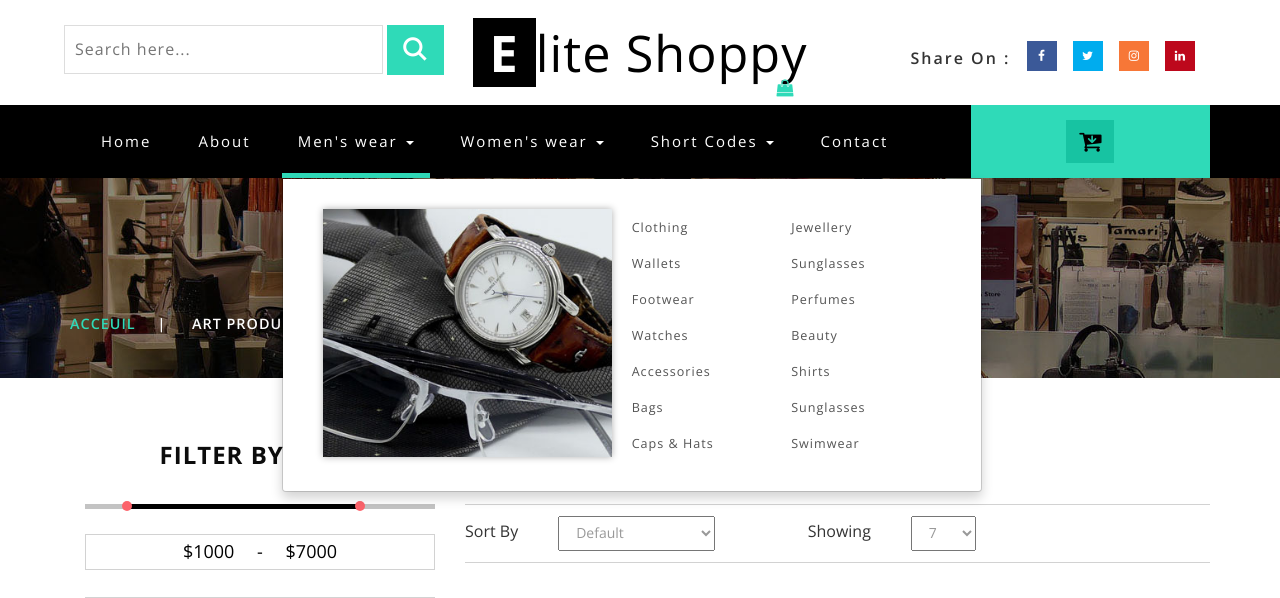
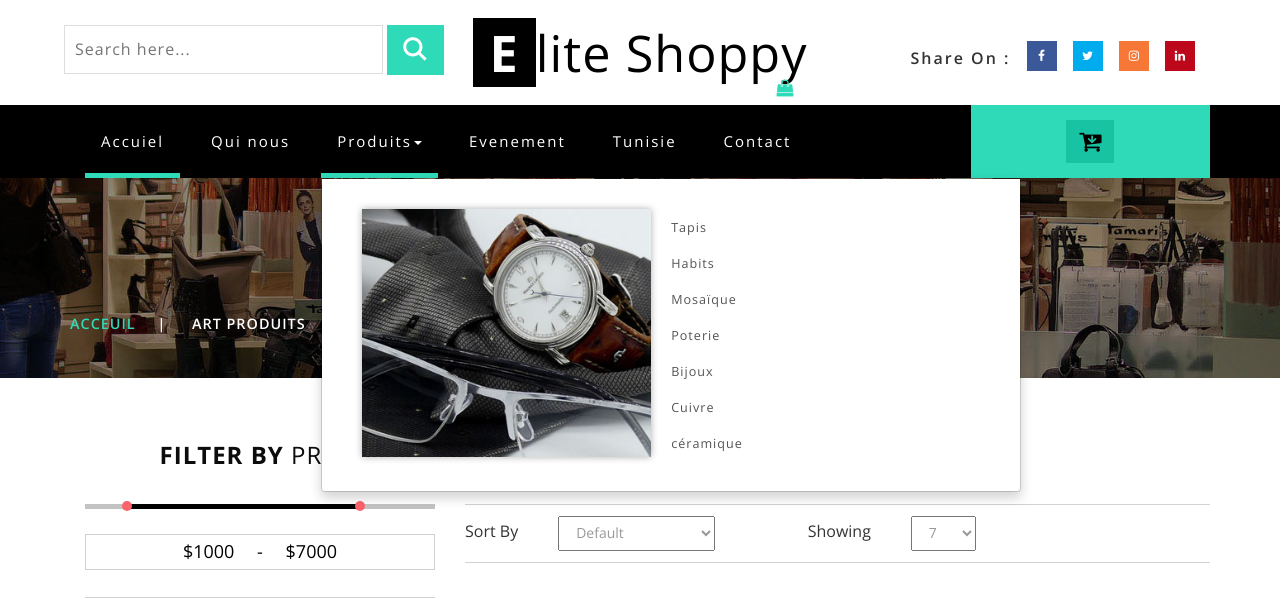
Before and after one commit to firchatn/ArtTourisme-Django-Website, a Django app: page /produits in a window 1280 px wide, after a click on "Produits". Shown: the part 33-631 px from the top of the page. Run offline with Django 3.2, Linux system fonts and the light colour scheme; data comes from the database, SQL or seed files in the repository; both versions use the stored data as it was after the commit; some libraries are stand-ins or nearby versions.

Commit message:
update url

```diff
--- a/art/templates/produit.html
+++ b/art/templates/produit.html
@@ -89,10 +89,10 @@ Smartphone Compatible web template, free webdesigns for Nokia, Samsung, LG, Sony
 						  <!-- Collect the nav links, forms, and other content for toggling -->
 						  <div class="collapse navbar-collapse menu--shylock" id="bs-example-navbar-collapse-1">
 							<ul class="nav navbar-nav menu__list">
-					<li class="active menu__item"><a class="menu__link" href="index.html">Home <span class="sr-only">(current)</span></a></li>
-					<li class=" menu__item"><a class="menu__link" href="about.html">About</a></li>
-					<li class="dropdown menu__item menu__item--current">
-						<a href="#" class="dropdown-toggle menu__link" data-toggle="dropdown" role="button" aria-haspopup="true" aria-expanded="false">Men's wear <span class="caret"></span></a>
+							  <li class="active menu__item menu__item--current"><a class="menu__link" href="#">Accuiel <span class="sr-only">(current)</span></a></li>
+							  <li class=" menu__item"><a class="menu__link" href="about">Qui nous</a></li>
+							  <li class="dropdown menu__item">
+								  <a href="#" class="dropdown-toggle menu__link" data-toggle="dropdown" role="button" aria-haspopup="true" aria-expanded="false">Produits<span class="caret"></span></a>
 									  <ul class="dropdown-menu multi-column columns-3">
 										  <div class="agile_inner_drop_nav_info">
 											  <div class="col-sm-6 multi-gd-img1 multi-gd-text ">
@@ -100,71 +100,22 @@ Smartphone Compatible web template, free webdesigns for Nokia, Samsung, LG, Sony
 											  </div>
 											  <div class="col-sm-3 multi-gd-img">
 												  <ul class="multi-column-dropdown">
-											<li><a href="produit.html">Clothing</a></li>
-											<li><a href="produit.html">Wallets</a></li>
-											<li><a href="produit.html">Footwear</a></li>
-											<li><a href="produit.html">Watches</a></li>
-											<li><a href="produit.html">Accessories</a></li>
-											<li><a href="produit.html">Bags</a></li>
-											<li><a href="produit.html">Caps & Hats</a></li>
-										</ul>
-									</div>
-									<div class="col-sm-3 multi-gd-img">
-										<ul class="multi-column-dropdown">
-											<li><a href="produit.html">Jewellery</a></li>
-											<li><a href="produit.html">Sunglasses</a></li>
-											<li><a href="produit.html">Perfumes</a></li>
-											<li><a href="produit.html">Beauty</a></li>
-											<li><a href="produit.html">Shirts</a></li>
-											<li><a href="produit.html">Sunglasses</a></li>
-											<li><a href="produit.html">Swimwear</a></li>
+													  <li><a href="produit/tapis">Tapis</a></li>
+													  <li><a href="produit/habits">Habits</a></li>
+													  <li><a href="produit/mosaique">Mosaïque</a></li>
+													  <li><a href="produit/poterie">Poterie</a></li>
+													  <li><a href="produit/bijoux">Bijoux</a></li>
+													  <li><a href="produit/cuivre">Cuivre</a></li>
+													  <li><a href="produit/ceramique">céramique</a></li>
 												  </ul>
 											  </div>
 											  <div class="clearfix"></div>
 										  </div>
 									  </ul>
 							  </li>
-					<li class="dropdown menu__item">
-						<a href="#" class="dropdown-toggle menu__link" data-toggle="dropdown" role="button" aria-haspopup="true" aria-expanded="false">Women's wear <span class="caret"></span></a>
-							<ul class="dropdown-menu multi-column columns-3">
-								<div class="agile_inner_drop_nav_info">
-									<div class="col-sm-3 multi-gd-img">
-										<ul class="multi-column-dropdown">
-											<li><a href="woproduit.html">Clothing</a></li>
-											<li><a href="woproduit.html">Wallets</a></li>
-											<li><a href="woproduit.html">Footwear</a></li>
-											<li><a href="woproduit.html">Watches</a></li>
-											<li><a href="woproduit.html">Accessories</a></li>
-											<li><a href="woproduit.html">Bags</a></li>
-											<li><a href="woproduit.html">Caps & Hats</a></li>
-										</ul>
-									</div>
-									<div class="col-sm-3 multi-gd-img">
-										<ul class="multi-column-dropdown">
-											<li><a href="woproduit.html">Jewellery</a></li>
-											<li><a href="woproduit.html">Sunglasses</a></li>
-											<li><a href="woproduit.html">Perfumes</a></li>
-											<li><a href="woproduit.html">Beauty</a></li>
-											<li><a href="woproduit.html">Shirts</a></li>
-											<li><a href="woproduit.html">Sunglasses</a></li>
-											<li><a href="woproduit.html">Swimwear</a></li>
-										</ul>
-									</div>
-									<div class="col-sm-6 multi-gd-img multi-gd-text ">
-										<a href="woproduit.html"><img src="images/top1.jpg" alt=" "/></a>
-									</div>
-									<div class="clearfix"></div>
-								</div>
-							</ul>
-					</li>
-					<li class="menu__item dropdown">
-					   <a class="menu__link" href="#" class="dropdown-toggle" data-toggle="dropdown">Short Codes <b class="caret"></b></a>
-								<ul class="dropdown-menu agile_short_dropdown">
-									<li><a href="icons.html">Web Icons</a></li>
-									<li><a href="typography.html">Typography</a></li>
-								</ul>
-					</li>
-					<li class=" menu__item"><a class="menu__link" href="contact.html">Contact</a></li>
+							  <li class=" menu__item"><a class="menu__link" href="event">Evenement</a></li>
+							  <li class=" menu__item"><a class="menu__link" href="tunisie">Tunisie</a></li>
+							  <li class=" menu__item"><a class="menu__link" href="contact">Contact</a></li>
 							</ul>
 						  </div>
 						</div>
```
Also changed, not shown: art/db.py (added, +109 -0 lines), art/templates/about.html (+7 -7 lines), art/templates/contact.html (+7 -7 lines), art/templates/event.html (+7 -7 lines), art/templates/single.html (+13 -62 lines), db.sqlite3, media/art/media/pythonlogo.jpg (added), media/art/media/pythonlogo_2n3A4AD.jpg (added), 1 other file. Lines whose indentation alone changed are shown as unchanged.
